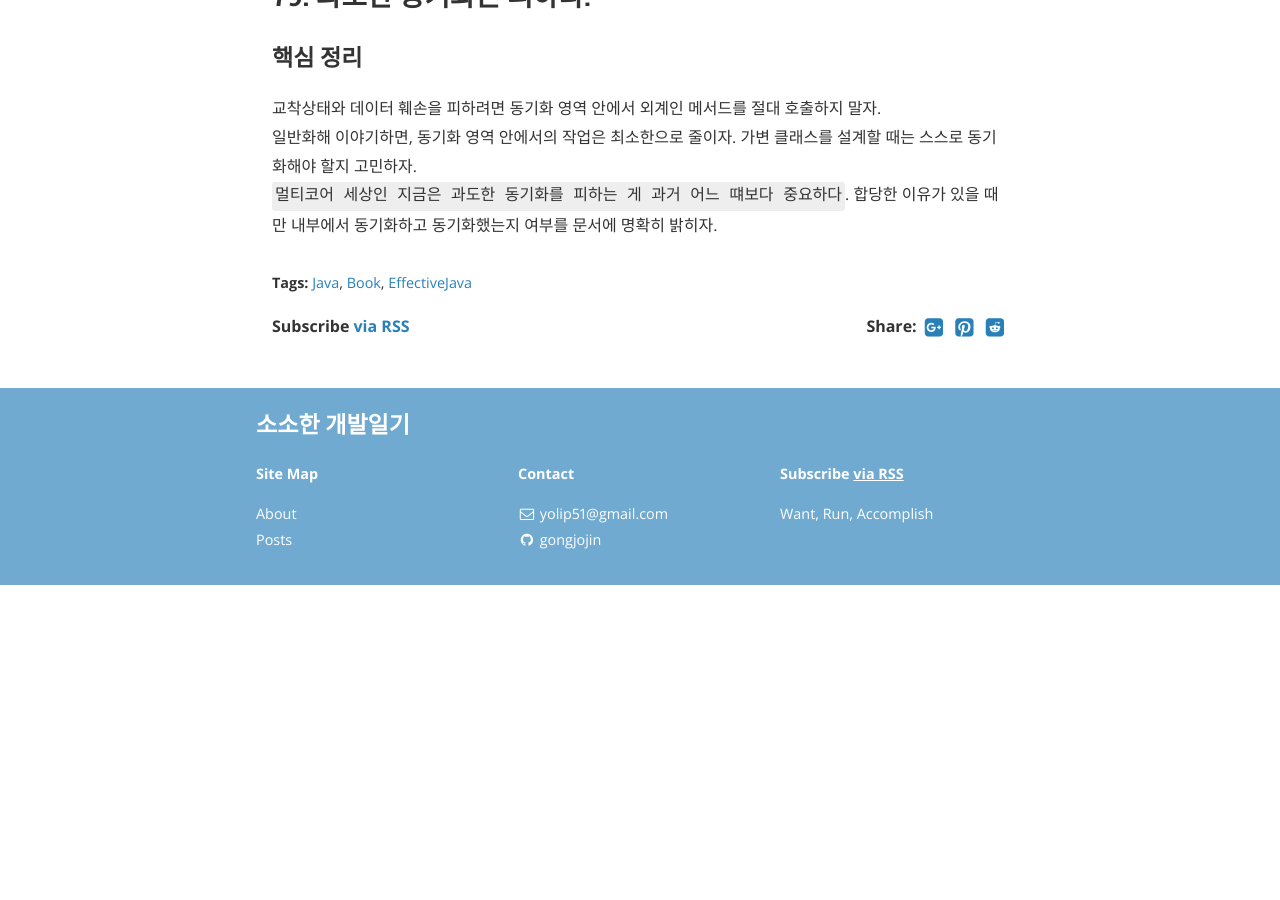
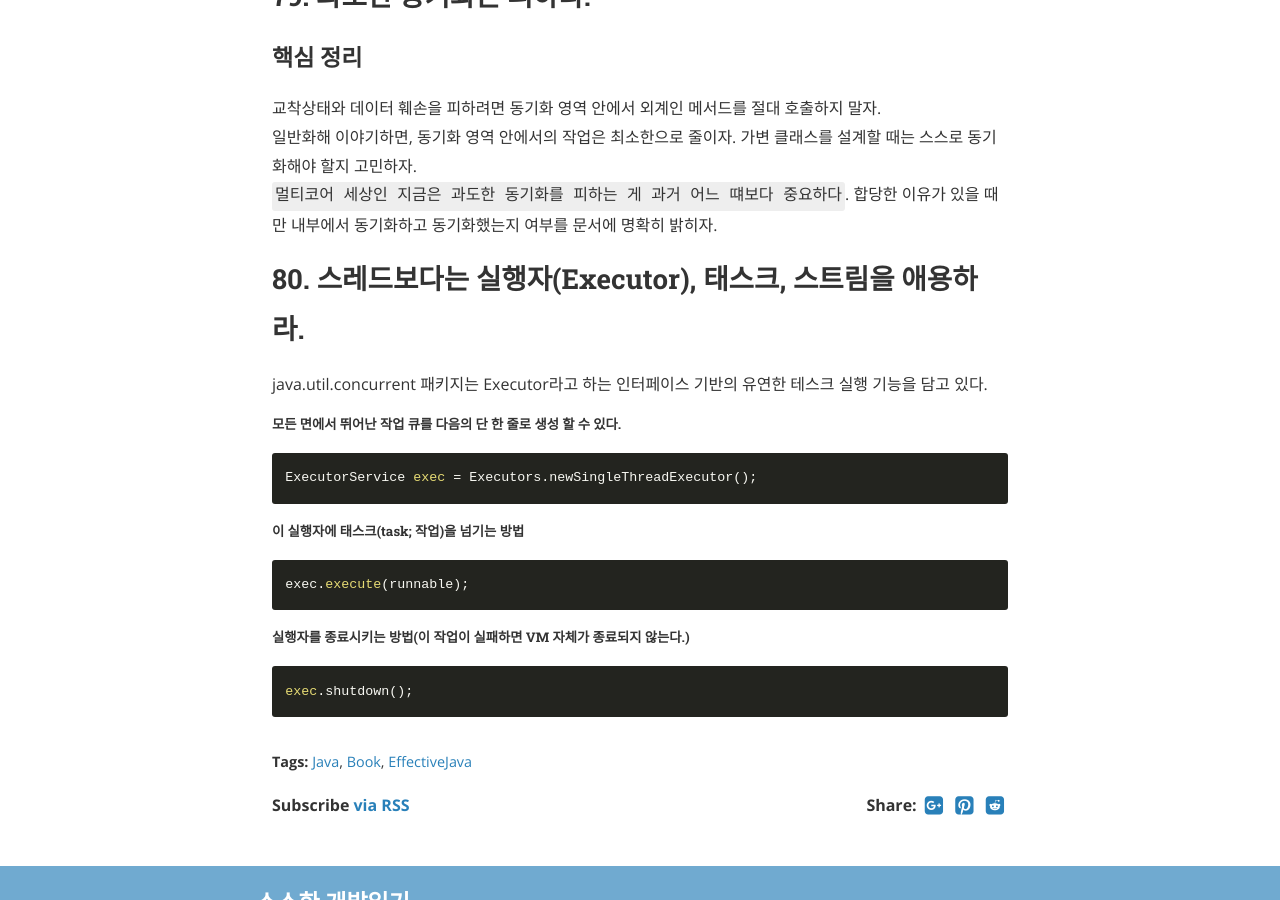
Before and after one commit to gonghojin/gonghojin.github.io, a Jekyll site: the page built from _posts/book/java/effectiveJava/2019-12-23-effectiveJava.md, in a window 1280 px wide and 900 px high, scrolled down 1021 px. Built offline with Jekyll 4.4.1, drawn with Linux system fonts in a browser that asks for light colours; nearby versions of some CDN libraries; comment, search, counter and statistics services are not loaded; before the commit the page ends 1606 px from its top, so only the background shows below that.

Commit message:
Add: 이펙티브자바_80.스레드보다는 실행자, 태스크, 스트림을 애용하자.

```diff
--- a/_posts/book/java/effectiveJava/2019-12-23-effectiveJava.md
+++ b/_posts/book/java/effectiveJava/2019-12-23-effectiveJava.md
@@ -22,3 +22,21 @@ cover:  "/assets/instacode.png"
 교착상태와 데이터 훼손을 피하려면 동기화 영역 안에서 외계인 메서드를 절대 호출하지 말자.
 일반화해 이야기하면, 동기화 영역 안에서의 작업은 최소한으로 줄이자. 가변 클래스를 설계할 때는 스스로 동기화해야 할지 고민하자.
 `멀티코어 세상인 지금은 과도한 동기화를 피하는 게 과거 어느 떄보다 중요하다`. 합당한 이유가 있을 때만 내부에서 동기화하고 동기화했는지 여부를 문서에 명확히 밝히자.
+
+## 80. 스레드보다는 실행자(Executor), 태스크, 스트림을 애용하라.
+java.util.concurrent 패키지는 Executor라고 하는 인터페이스 기반의 유연한 테스크 실행 기능을 담고 있다.
+
+##### 모든 면에서 뛰어난 작업 큐를 다음의 단 한 줄로 생성 할 수 있다.
+~~~java
+ExecutorService exec = Executors.newSingleThreadExecutor();
+~~~
+
+##### 이 실행자에 태스크(task; 작업)을 넘기는 방법
+~~~java
+exec.execute(runnable);
+~~~
+
+##### 실행자를 종료시키는 방법(이 작업이 실패하면 VM 자체가 종료되지 않는다.)
+~~~java
+exec.shutdown();
+~~~
```
